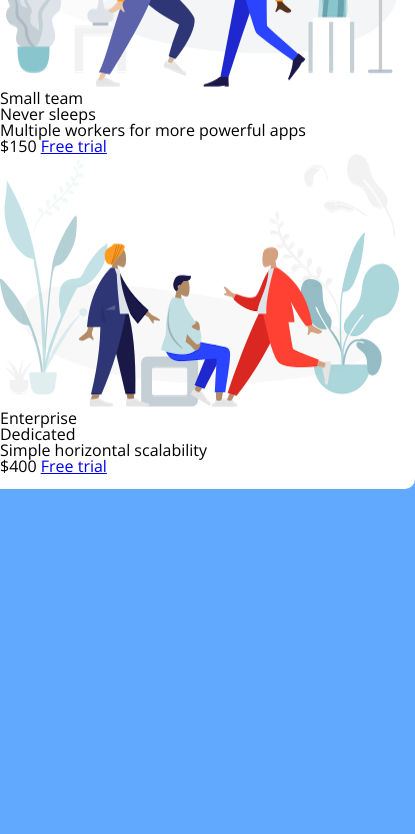
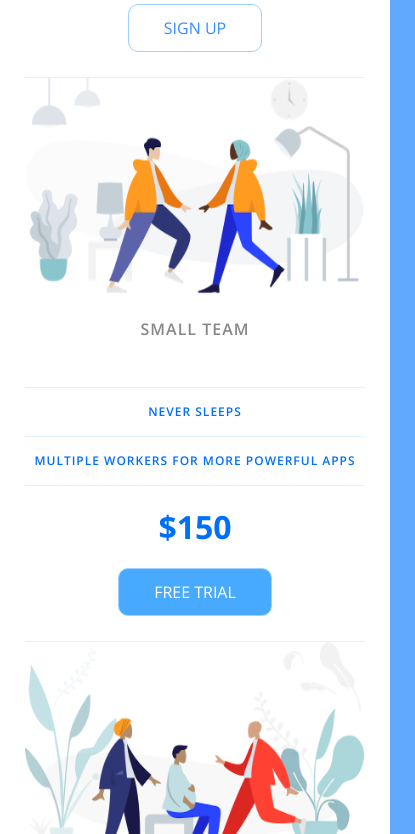
Before and after one commit to southf09/pricing-panel, a plain HTML site: page index.html in a window 390 px wide. Shown: the part 501-1335 px from the top of the page, 415 px wide, since content can reach past the window. Before the commit the page ends 990 px from the top, so only its background shows below. Drawn offline with nearby package versions, Linux system fonts and the light colour scheme.

Commit message:
Designed the panels mobile first, vertically stacked

```diff
--- a/styles.css
+++ b/styles.css
@@ -142,4 +142,79 @@ body {
   padding: 15px 25px;
   width: 100%;
   max-width: 960px;
+  display: flex;
+  flex-direction: column;
+  text-align: center;
+  text-transform: uppercase;
 }
+
+.pricing-plan {
+  border-bottom: 1px solid #e1f1ff;
+}
+
+.pricing-plan:last-child {
+  border-bottom: none;
+}
+
+.pricing-img {
+  margin-bottom: 25px;
+  width: 100%;
+  max-width: 100%;
+}
+
+.pricing-header {
+  color: #888;
+  font-weight: 600;
+  letter-spacing: 1px;
+}
+
+.pricing-features {
+  margin: 50px 0 25px;
+  color: #016ff9;
+}
+
+.pricing-features-item {
+  font-weight: 600;
+  letter-spacing: 1px;
+  font-size: 12px;
+  line-height: 1.5;
+  padding: 15px 0;
+  border-top: 1px solid #e1f1ff;
+}
+
+.pricing-features-item:last-child {
+  border-bottom: 1px solid #e1f1ff;
+}
+
+.pricing-price {
+  color: #016ff9;
+  display: block;
+  font-size: 32px;
+  font-weight: 700;
+}
+
+.pricing-button {
+  border: 1px solid #9dd1ff;
+  border-radius: 10px;
+  color: #348efe;
+  display: inline-block;
+  padding: 15px 35px;
+  text-decoration: none;
+  margin: 25px 0;
+  transition: background-color 200ms ease-in-out;
+}
+
+.pricing-button:hover,
+.pricing-button:focus {
+  background-color: #e1f1ff;
+}
+
+.pricing-button.is-featured {
+  background-color: #48aaff;
+  color: white;
+}
+
+.pricing-button.is-featured:hover,
+.pricing-button.is-featured:focus {
+  background-color: #269aff;
+}
```
